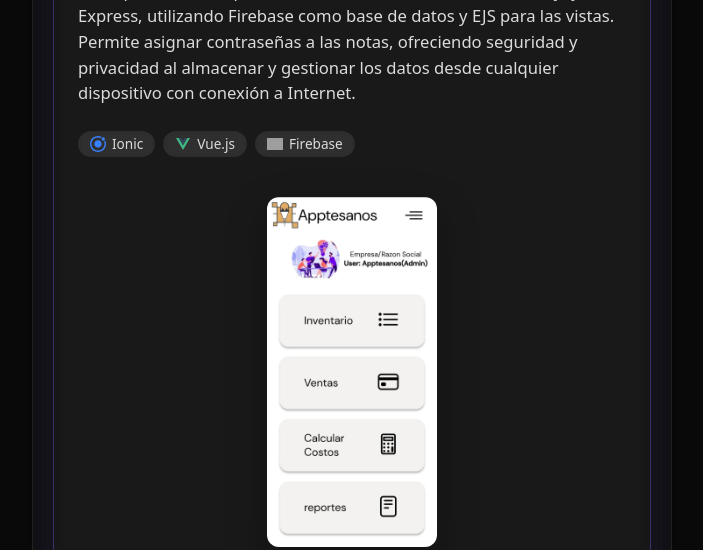
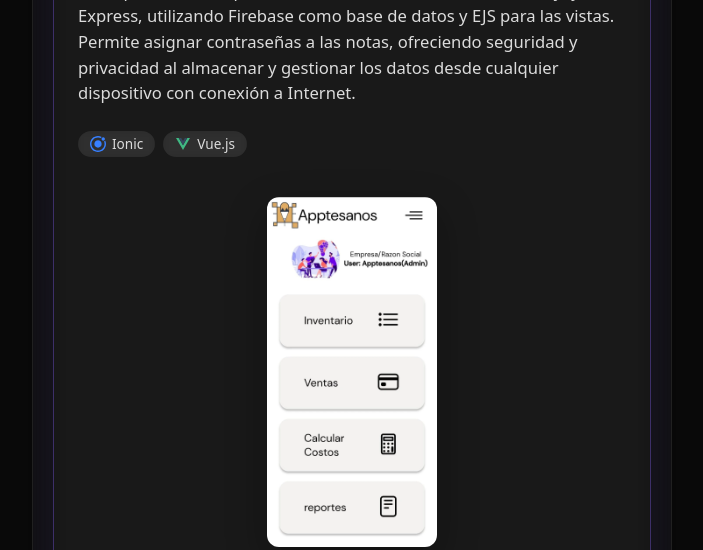
Before and after one commit to YourS4nty/Portfolio, an Astro site: page / in a window 1280 px wide. Shown: the part 2140-2690 px from the top of the page, without its empty margins (288-991 px from the left). Built offline with nearby package versions, Linux system fonts and the light colour scheme; Astro itself is replaced by a stand-in of ours; grey boxes are pictures that could not be loaded.

Commit message:
Fix unavailable Firebase icon in project card

```diff
--- a/src/components/Card.astro
+++ b/src/components/Card.astro
@@ -17,7 +17,6 @@ const projectDetails: Record<string, { title?: string; desc: string; langs?: Arr
 		langs: [
 			{ name: "Ionic", svg: "langs/ionic.svg" },
 			{ name: "Vue.js", svg: "langs/vue.svg" },
-			{ name: "Firebase", svg: "langs/firebase.svg" },
 		],
 		priority: 1,
 		featured: true,
```
